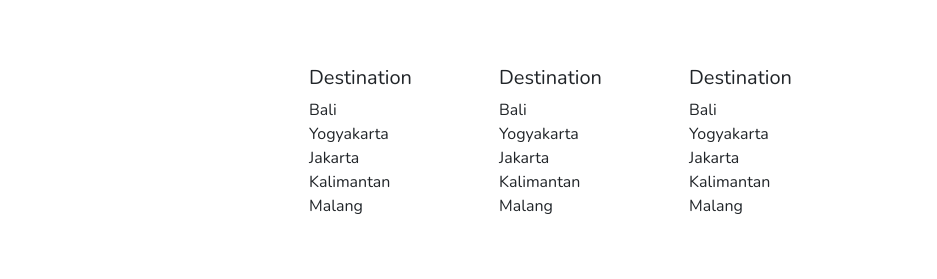
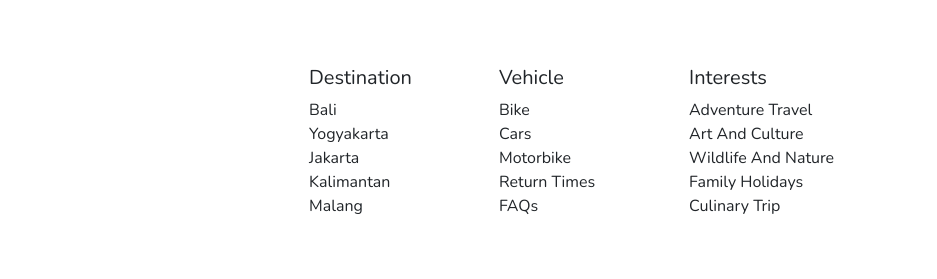
Before and after one commit to zalfanuramalia/fw5-responsive-website, a website: page home.html in a window 1280 px wide. Shown: the part 2210-2489 px from the top of the page, 343-1280 px from the left. Drawn offline with nearby package versions, Linux system fonts and the light colour scheme.

Commit message:
chore: footer

```diff
--- a/footer.html
+++ b/footer.html
@@ -18,23 +18,23 @@
       </ul>
     </div>
     <div class="col-md-2">
-      <h5>Destination</h5>
+      <h5>Vehicle</h5>
       <ul>
-        <li>Bali</li>
-        <li>Yogyakarta</li>
-        <li>Jakarta</li>
-        <li>Kalimantan</li>
-        <li>Malang</li>
+        <li>Bike</li>
+        <li>Cars</li>
+        <li>Motorbike</li>
+        <li>Return Times</li>
+        <li>FAQs</li>
       </ul>
     </div>
     <div class="col-md-2">
-      <h5>Destination</h5>
+      <h5>Interests</h5>
       <ul>
-        <li>Bali</li>
-        <li>Yogyakarta</li>
-        <li>Jakarta</li>
-        <li>Kalimantan</li>
-        <li>Malang</li>
+        <li>Adventure Travel</li>
+        <li>Art And Culture</li>
+        <li>Wildlife And Nature</li>
+        <li>Family Holidays</li>
+        <li>Culinary Trip</li>
       </ul>
     </div>
   </div>
```
